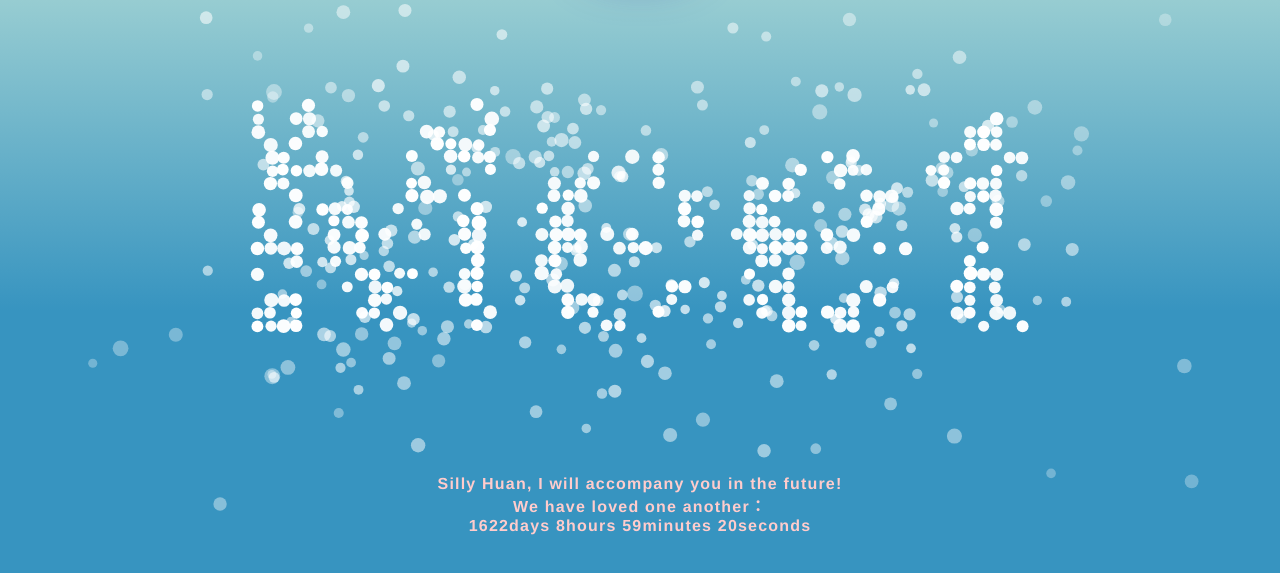
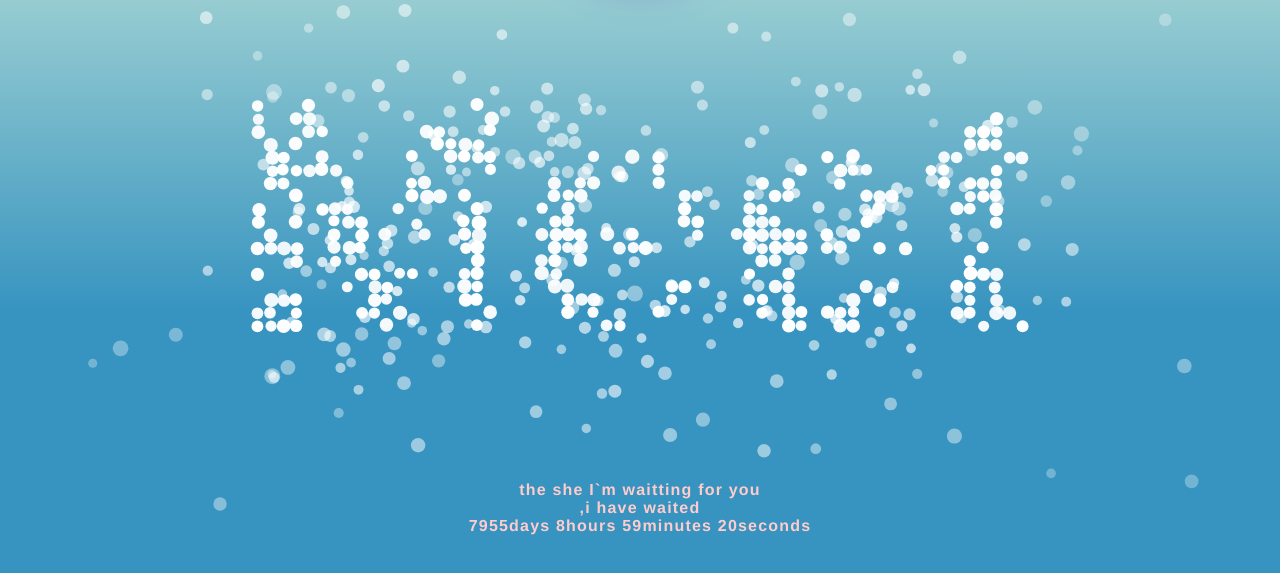
Before and after one commit to xwl-219/love, a plain HTML site: page index.html in a window 1280 px wide. Shown: the part 169-742 px from the top of the page. Drawn offline with Linux system fonts and the light colour scheme.

Commit message:
Update index.html

```diff
--- a/index.html
+++ b/index.html
@@ -129,9 +129,9 @@
 </div>
 <canvas class="canvas" width="1820" height="905"></canvas>
 <p class="text" style="color: #FFCCCC;">
-     Silly Huan, I will accompany you in the future!
+     the she I`m  waitting for you
     <br/>
-    We have loved one another：
+    ,i have waited
     <br/>
     <span id="span_dt_dt"></span>
 </p>
@@ -139,7 +139,7 @@
 <script language="javascript">
     function show_date_time() {
         window.setTimeout("show_date_time()", 1000);
-        BirthDay = new Date("6/23/2018 00:00:00");//这个日期是可以修改的
+        BirthDay = new Date("2/19/2001 00:00:00");//这个日期是可以修改的
         today = new Date();
         timeold = (today.getTime() - BirthDay.getTime());
         sectimeold = timeold / 1000
```
